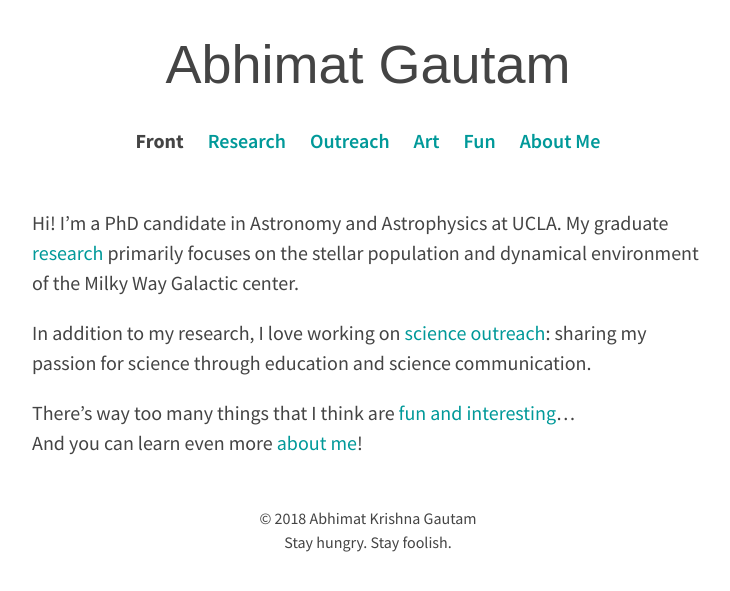
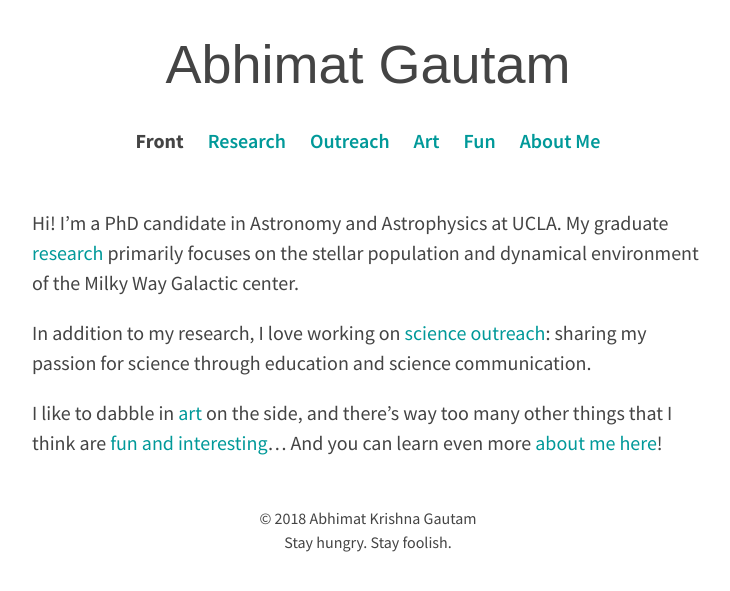
Before and after one commit to abhimat/abhimat.github.io, a Jekyll site: the page built from index.md, in a window 1280 px wide. Shown: the top 591 px of the page, without its empty margins (272-1002 px from the left). Built offline with Jekyll 4.4.1, drawn with Linux system fonts in a browser that asks for light colours.

Commit message:
Updated front text

```diff
--- a/index.md
+++ b/index.md
@@ -7,4 +7,4 @@ Hi! I'm a PhD candidate in Astronomy and Astrophysics at UCLA. My graduate [rese
 
 In addition to my research, I love working on [science outreach](./outreach/): sharing my passion for science through education and science communication.
 
-There's way too many things that I think are [fun and interesting](./fun/)…<br>And you can learn even more [about me](./aboutme/)!
+I like to dabble in [art](./art/) on the side, and there's way too many other things that I think are [fun and interesting](./fun/)… And you can learn even more [about me here](./aboutme/)!
```
